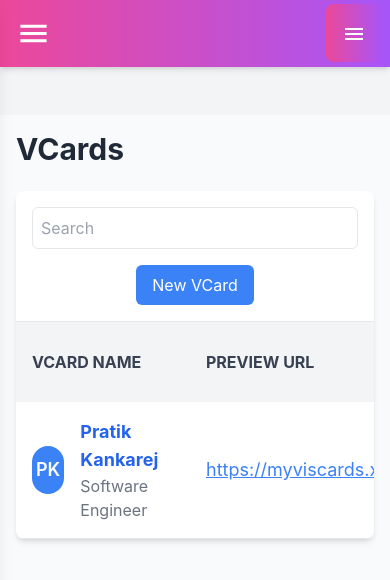
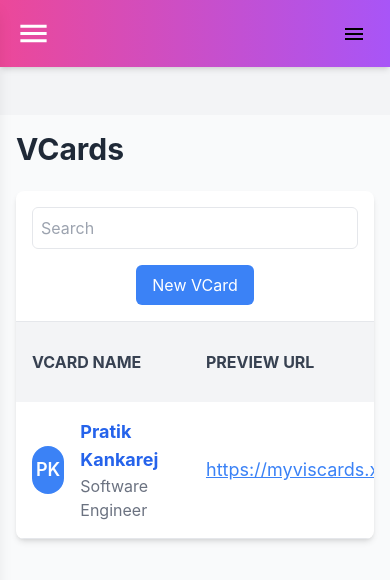
Before and after one commit to pratikk2001/Digital_vcard, a React (Create React App) app in the folder Reactfrontend/: page /CustomerCard in a window 390 px wide. Shown: the top 580 px of the page. Built offline with nearby package versions, Linux system fonts and the light colour scheme.

Commit message:
new changes

```diff
--- a/Reactfrontend/src/App.js
+++ b/Reactfrontend/src/App.js
@@ -36,7 +36,6 @@ function App() {
         <Route path="/Themes" element={<Themes />} />
         <Route path="/Customers Card" element={<CustomerCard />} />
         <Route path="/Customers" element={<Costomer />} />
-
         <Route path="/AdminLogin" element={<Login />} />
         <Route path="/CustomersForm" element={<Customerform />} />
 
--- a/Reactfrontend/src/components/customer_nav/Customersidenav.jsx
+++ b/Reactfrontend/src/components/customer_nav/Customersidenav.jsx
@@ -24,7 +24,7 @@ export default function Sidenav() {
     <div className="flex z-10">
       {/* Mobile Menu Button */}
       <button
-        className="md:hidden p-4 text-white bg-gradient-to-r from-pink-500 to-purple-500 fixed top-1 right-2 z-30 rounded-lg"
+        className="md:hidden p-4 fixed top-1 right-2 z-30 rounded-lg"
         onClick={() => setIsOpen(!isOpen)}
       >
         <MenuIcon />
```
